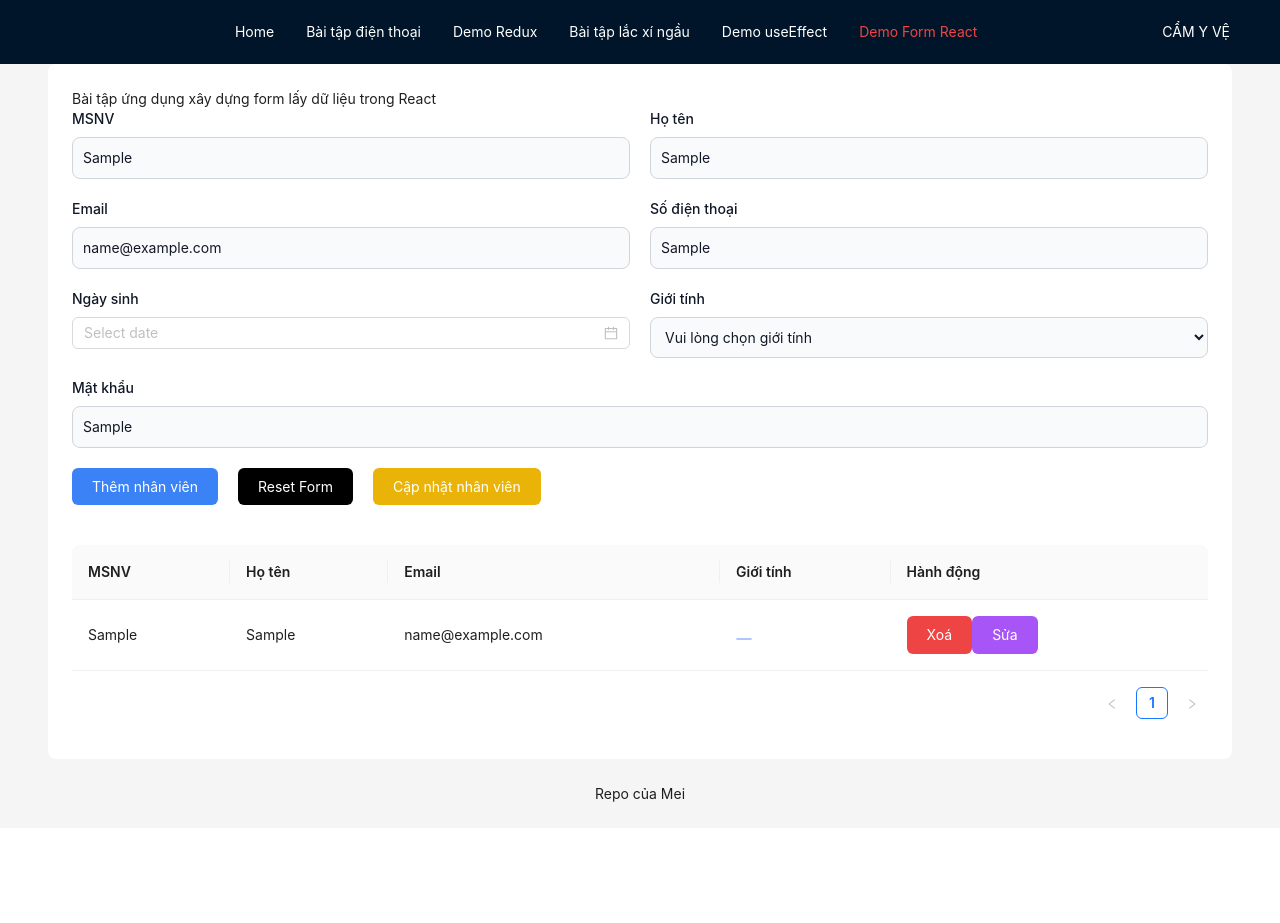
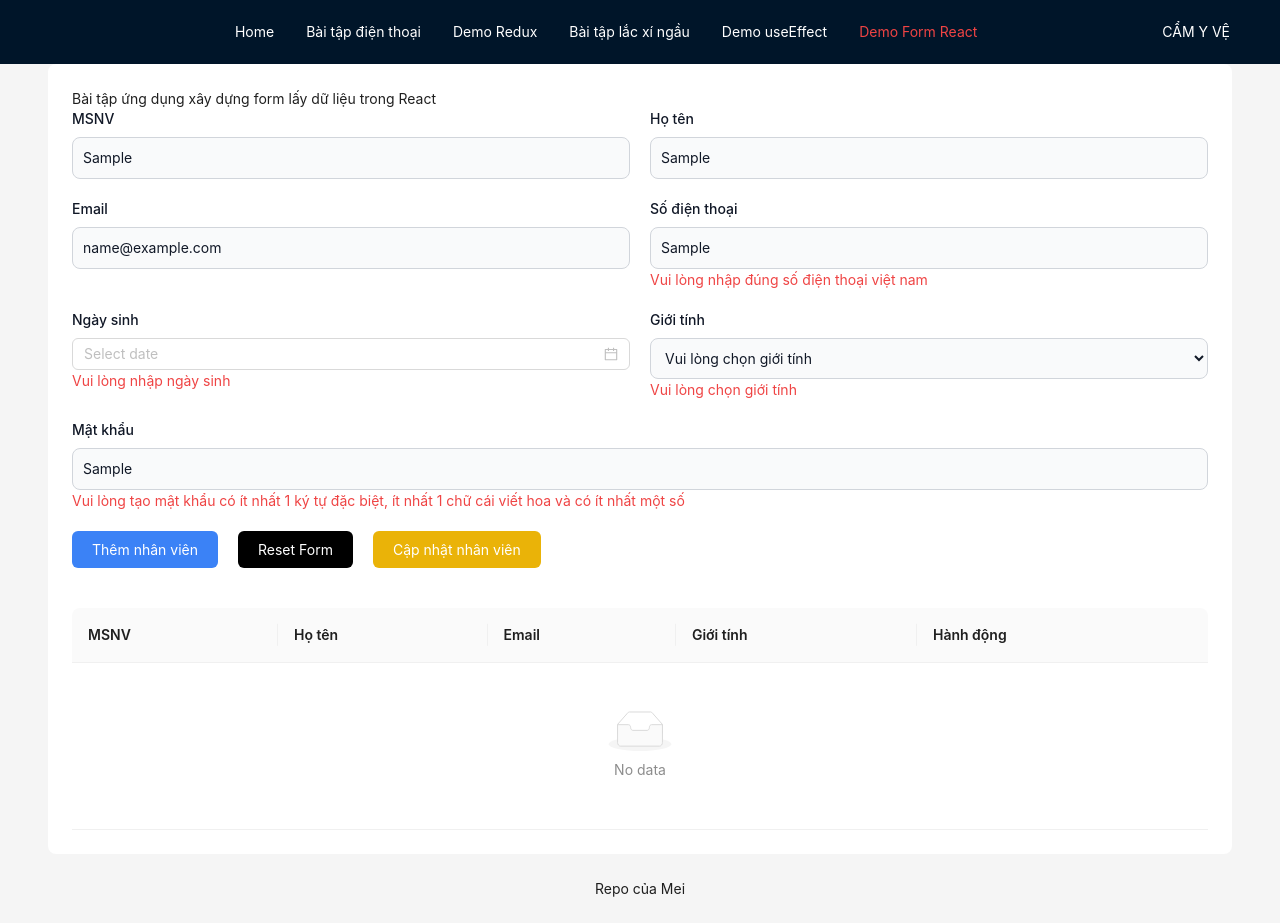
Before and after one commit to MeiCloudie/cyber-react-demo, a React (Vite) app: page /demo-form-react in a window 1280 px wide. Both pictures are taken after typing "Sample", "Sample", "name@example.com", "Sample", "Sample", "Sample" into the empty fields and a click on the button "Thêm nhân viên". Before the commit the page ends 828 px from the top, so only its background shows below. Built offline with nearby package versions, Linux system fonts and the light colour scheme.

Commit message:
content: Learn about Validation with Yup

```diff
--- a/src/components/DemoFormReact/DemoFormReact.jsx
+++ b/src/components/DemoFormReact/DemoFormReact.jsx
@@ -4,6 +4,8 @@ import InputCustom from "./InputCustom"
 import { DatePicker } from "antd"
 import ButtonCustom from "./ButtonCustom"
 import TableNhanVien from "./TableNhanVien"
+import * as yup from "yup"
+
 const DemoFormReact = () => {
   // const [value, setValue] = useState({
   //   hoTen: "",
@@ -18,7 +20,15 @@ const DemoFormReact = () => {
   // msnv,họ tên, email, mật khẩu, ngày tháng năm sinh, giới tính, số điện thoại
   // Form nhập dữ liệu người dùng (thuần), Table quản lí nhân viên (antd)
   const [arrNhanVien, setArrNhanVien] = useState([])
-  const { handleSubmit, handleChange, values, setFieldValue } = useFormik({
+  const {
+    handleSubmit,
+    handleChange,
+    values,
+    setFieldValue,
+    errors,
+    handleBlur,
+    touched,
+  } = useFormik({
     // initialValues là dữ liệu mặc định của formik được cung cấp từ người dùng
     initialValues: {
       msnv: "",
@@ -37,7 +47,42 @@ const DemoFormReact = () => {
       // setArrNhanVien(newArrNhanVien);
       setArrNhanVien([...arrNhanVien, values])
     },
+    // ở phương thức yup.object sẽ nhận một object chứa thông tin các validation dành cho các field ở initialValues
+    validationSchema: yup.object({
+      email: yup
+        .string()
+        .required("Vui lòng không bỏ trống")
+        .email("Vui lòng nhập đúng định dạng email"),
+      msnv: yup
+        .string()
+        .required("Vui lòng không bỏ trống")
+        .min(4, "Vui lòng nhập tối thiểu 4 ký tự")
+        .max(8, "Vui lòng nhập tối đa 8 ký tự"),
+      soDienThoai: yup
+        .string()
+        .matches(
+          /^(0?)(3[2-9]|5[6|8|9]|7[0|6-9]|8[0-6|8|9]|9[0-4|6-9])[0-9]{7}$/,
+          "Vui lòng nhập đúng số điện thoại việt nam"
+        ),
+      matKhau: yup
+        .string()
+        .matches(
+          /^(?=.*[A-Z])(?=.*[0-9])(?=.*[!@#$%^&*(),.?":{}|<>]).{8,}$/,
+          "Vui lòng tạo mật khẩu có ít nhất 1 ký tự đặc biệt, ít nhất 1 chữ cái viết hoa và có ít nhất một số"
+        ),
+      hoTen: yup.string().matches(/^[A-Za-zÀ-ỹ\s]+$/, "Vui lòng nhập chữ"),
+      gioiTinh: yup.string().required("Vui lòng chọn giới tính"),
+      // msnv: gồm từ 4 đến 8 ký tự, không bỏ trống
+      // số điện thoại: nhập đúng số điện thoại việt nam (regex)
+      // matKhau: bao gồm ít nhất 1 ký tự đặc biệt, ít nhất 1 chữ cái viết hoa và có ít nhất một số
+      // giới tính: bắt buộc chọn
+      // họ tên: phải là chữ
+      ngaySinh: yup.string().required("Vui lòng nhập ngày sinh"),
+    }),
   })
+
+  console.log(errors)
+  console.log(touched)
 
   return (
     <div>
@@ -51,6 +96,9 @@ const DemoFormReact = () => {
             value={values.msnv}
             onChange={handleChange}
             id={"msnv"}
+            onBlur={handleBlur}
+            error={errors.msnv}
+            touched={touched.msnv}
           />
           <InputCustom
             labelContent={"Họ tên"}
@@ -59,6 +107,9 @@ const DemoFormReact = () => {
             value={values.hoTen}
             onChange={handleChange}
             id={"hoTen"}
+            onBlur={handleBlur}
+            error={errors.hoTen}
+            touched={touched.hoTen}
           />
           <InputCustom
             labelContent={"Email"}
@@ -67,6 +118,9 @@ const DemoFormReact = () => {
             value={values.email}
             onChange={handleChange}
             id={"email"}
+            onBlur={handleBlur}
+            error={errors.email}
+            touched={touched.email}
           />
           <InputCustom
             labelContent={"Số điện thoại"}
@@ -75,6 +129,9 @@ const DemoFormReact = () => {
             value={values.soDienThoai}
             onChange={handleChange}
             id={"soDienThoai"}
+            onBlur={handleBlur}
+            error={errors.soDienThoai}
+            touched={touched.soDienThoai}
           />
           <div>
             <label className="block mb-2 text-sm font-medium text-gray-900">
@@ -87,10 +144,14 @@ const DemoFormReact = () => {
                 console.log(dateString)
                 setFieldValue("ngaySinh", dateString)
               }}
+              onBlur={() => handleBlur({ target: { name: "ngaySinh" } })}
               // style={{
               //   width: "100%",
               // }}
             />
+            {errors.ngaySinh && touched.ngaySinh ? (
+              <p className="text-red-500">{errors.ngaySinh}</p>
+            ) : null}
           </div>
           <div>
             <div>
@@ -106,11 +167,15 @@ const DemoFormReact = () => {
                 value={values.gioiTinh}
                 onChange={handleChange}
                 name="gioiTinh"
+                onBlur={handleBlur}
               >
                 <option value="">Vui lòng chọn giới tính</option>
                 <option value="Nam">Nam</option>
                 <option value="Nữ">Nữ</option>
               </select>
+              {errors.gioiTinh && touched.gioiTinh ? (
+                <p className="text-red-500">{errors.gioiTinh}</p>
+              ) : null}
             </div>
           </div>
           <InputCustom
@@ -121,6 +186,9 @@ const DemoFormReact = () => {
             value={values.matKhau}
             onChange={handleChange}
             classWrapper="col-span-2"
+            onBlur={handleBlur}
+            error={errors.matKhau}
+            touched={touched.matKhau}
           />
           <div className="space-x-5">
             <ButtonCustom content={"Thêm nhân viên"} type="submit" />
--- a/src/components/DemoFormReact/InputCustom.jsx
+++ b/src/components/DemoFormReact/InputCustom.jsx
@@ -8,6 +8,9 @@ const InputCustom = ({
   onChange,
   value,
   classWrapper = "",
+  onBlur,
+  error,
+  touched,
 }) => {
   return (
     <div className={classWrapper}>
@@ -27,7 +30,9 @@ const InputCustom = ({
         name={name}
         onChange={onChange}
         value={value}
+        onBlur={onBlur}
       />
+      {error && touched ? <p className="text-red-500">{error}</p> : null}
     </div>
   )
 }
```
